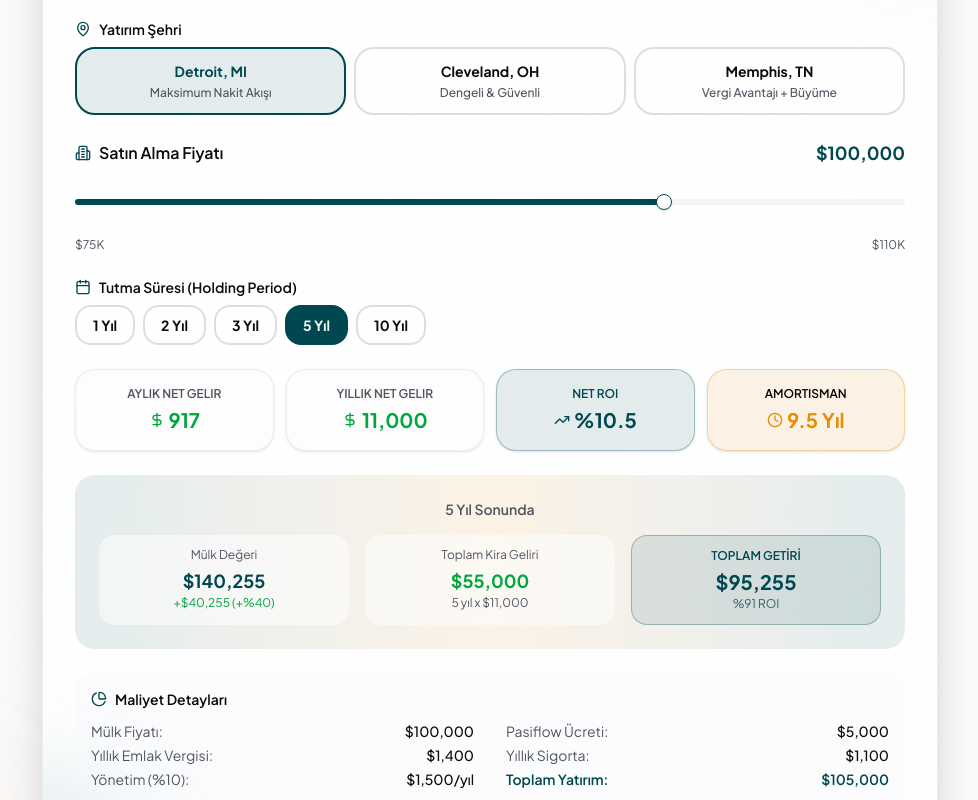
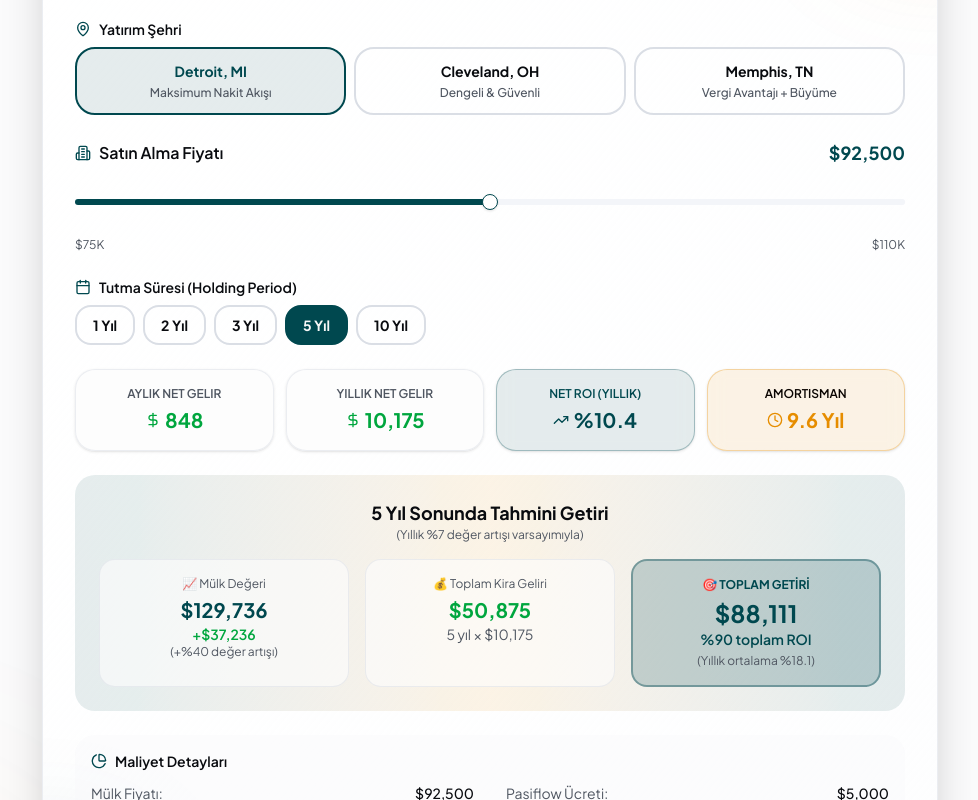
Before and after one commit to Bitcomethub/pasifflow-website, a Next.js app: page /en in a window 1280 px wide. Shown: the part 1660-2460 px from the top of the page, without its empty margins (150-1128 px from the left). Built offline with nearby package versions, Linux system fonts and the light colour scheme.

Commit message:
fix: ROI calculator - holding period now updates values correctly
- Removed useMemo to ensure immediate updates
- Added clearer labels for period-dependent values
- Added emojis for better visual distinction
- Added annualized ROI display
- Fixed calculation dependencies

```diff
--- a/components/roi-calculator.tsx
+++ b/components/roi-calculator.tsx
@@ -5,7 +5,6 @@ import { motion } from "framer-motion"
 import { Slider } from "@/components/ui/slider"
 import { Card } from "@/components/ui/card"
 import { DollarSign, TrendingUp, PieChart, Building2, MapPin, Calculator, Clock, Calendar } from "lucide-react"
-import { useTranslations } from "next-intl"
 
 // City-specific data based on PDF
 const cityData = {
@@ -34,7 +33,7 @@ const cityData = {
         minBudget: 90000,
         maxBudget: 130000,
         avgRentRatio: 0.011,
-        taxRate: 0.008, // No state income tax advantage
+        taxRate: 0.008,
         insuranceRate: 0.012,
         riskLevel: "Orta",
         highlight: "Vergi Avantajı + Büyüme"
@@ -49,14 +48,12 @@ const holdingPeriods = [1, 2, 3, 5, 10]
 
 export function RoiCalculator() {
     const [selectedCity, setSelectedCity] = useState<keyof typeof cityData>("detroit")
-    const [purchasePrice, setPurchasePrice] = useState(100000)
+    const [purchasePrice, setPurchasePrice] = useState(92500)
     const [holdingPeriod, setHoldingPeriod] = useState(5)
 
     const city = cityData[selectedCity]
 
     // Calculations based on PDF formula
-    const calculations = useMemo(() => {
-        // Monthly rent estimate
     const monthlyRent = purchasePrice * city.avgRentRatio
     const yearlyRent = monthlyRent * 12
 
@@ -64,7 +61,6 @@ export function RoiCalculator() {
     const yearlyPropertyTax = purchasePrice * city.taxRate
     const yearlyInsurance = purchasePrice * city.insuranceRate
     const yearlyManagement = yearlyRent * MANAGEMENT_FEE_RATE
-
     const totalYearlyExpenses = yearlyPropertyTax + yearlyInsurance + yearlyManagement
 
     // Net income
@@ -74,13 +70,14 @@ export function RoiCalculator() {
     // Total investment (purchase + Pasiflow fee)
     const totalInvestment = purchasePrice + PASIFLOW_SERVICE_FEE
 
-        // ROI calculation (Net ROI %)
+    // ROI calculation (Net ROI % per year)
     const netRoi = (yearlyNetIncome / totalInvestment) * 100
 
-        // Payback period (Amortisman süresi)
+    // Payback period (Amortisman süresi) - sadece kira geliriyle
     const paybackYears = totalInvestment / yearlyNetIncome
 
-        // Property value after holding period (7% yearly appreciation)
+    // HOLDING PERIOD'A GÖRE DEĞİŞEN DEĞERLER
+    // Property value after holding period (7% yearly compound appreciation)
     const futurePropertyValue = purchasePrice * Math.pow(1 + YEARLY_APPRECIATION_RATE, holdingPeriod)
     const appreciationAmount = futurePropertyValue - purchasePrice
     const appreciationPercent = (appreciationAmount / purchasePrice) * 100
@@ -91,27 +88,11 @@ export function RoiCalculator() {
     // Total return (rental income + appreciation)
     const totalReturn = totalRentalIncome + appreciationAmount
 
-        // Total ROI over holding period
+    // Total ROI over holding period (based on initial investment)
     const totalRoiPercent = (totalReturn / totalInvestment) * 100
 
-        return {
-            monthlyRent,
-            monthlyNetIncome,
-            yearlyNetIncome,
-            yearlyPropertyTax,
-            yearlyInsurance,
-            yearlyManagement,
-            totalInvestment,
-            netRoi,
-            paybackYears,
-            futurePropertyValue,
-            appreciationAmount,
-            appreciationPercent,
-            totalRentalIncome,
-            totalReturn,
-            totalRoiPercent
-        }
-    }, [purchasePrice, city, holdingPeriod])
+    // Annualized ROI for holding period
+    const annualizedRoi = totalRoiPercent / holdingPeriod
 
     return (
         <Card className="p-6 sm:p-8 bg-gradient-to-br from-card to-secondary/10 border-border/50 shadow-2xl relative overflow-hidden">
@@ -202,71 +183,80 @@ export function RoiCalculator() {
                     </div>
                 </div>
 
-                {/* Key Results */}
+                {/* Key Results - Yıllık Sabit Değerler */}
                 <div className="grid grid-cols-2 md:grid-cols-4 gap-3">
                     <div className="bg-background/80 backdrop-blur-sm p-4 rounded-xl border border-border/50 text-center shadow-sm">
                         <div className="text-muted-foreground text-xs font-semibold uppercase mb-1">Aylık Net Gelir</div>
                         <div className="text-lg sm:text-xl font-bold text-green-600 flex items-center justify-center gap-1">
                             <DollarSign size={16} />
-                            {Math.round(calculations.monthlyNetIncome).toLocaleString()}
+                            {Math.round(monthlyNetIncome).toLocaleString()}
                         </div>
                     </div>
                     <div className="bg-background/80 backdrop-blur-sm p-4 rounded-xl border border-border/50 text-center shadow-sm">
                         <div className="text-muted-foreground text-xs font-semibold uppercase mb-1">Yıllık Net Gelir</div>
                         <div className="text-lg sm:text-xl font-bold text-green-600 flex items-center justify-center gap-1">
                             <DollarSign size={16} />
-                            {Math.round(calculations.yearlyNetIncome).toLocaleString()}
+                            {Math.round(yearlyNetIncome).toLocaleString()}
                         </div>
                     </div>
                     <div className="bg-primary/10 backdrop-blur-sm p-4 rounded-xl border border-primary/30 text-center shadow-sm">
-                        <div className="text-primary text-xs font-semibold uppercase mb-1">Net ROI</div>
+                        <div className="text-primary text-xs font-semibold uppercase mb-1">Net ROI (Yıllık)</div>
                         <div className="text-lg sm:text-xl font-bold text-primary flex items-center justify-center gap-1">
                             <TrendingUp size={16} />
-                            %{calculations.netRoi.toFixed(1)}
+                            %{netRoi.toFixed(1)}
                         </div>
                     </div>
                     <div className="bg-accent/10 backdrop-blur-sm p-4 rounded-xl border border-accent/30 text-center shadow-sm">
                         <div className="text-accent-foreground text-xs font-semibold uppercase mb-1">Amortisman</div>
                         <div className="text-lg sm:text-xl font-bold text-accent flex items-center justify-center gap-1">
                             <Clock size={16} />
-                            {calculations.paybackYears.toFixed(1)} Yıl
+                            {paybackYears.toFixed(1)} Yıl
                         </div>
                     </div>
                 </div>
 
-                {/* Holding Period Results */}
+                {/* Holding Period Results - TUTMA SÜRESİNE GÖRE DEĞİŞEN DEĞERLER */}
                 <div className="bg-gradient-to-r from-primary/10 via-accent/10 to-primary/10 rounded-xl p-4 sm:p-6">
                     <div className="text-center mb-4">
-                        <div className="text-sm font-semibold text-muted-foreground mb-1">
-                            {holdingPeriod} Yıl Sonunda
+                        <div className="text-lg font-bold text-foreground">
+                            {holdingPeriod} Yıl Sonunda Tahmini Getiri
+                        </div>
+                        <div className="text-xs text-muted-foreground">
+                            (Yıllık %7 değer artışı varsayımıyla)
                         </div>
                     </div>
                     <div className="grid grid-cols-1 sm:grid-cols-3 gap-4">
-                        <div className="text-center p-3 bg-background/60 rounded-lg">
-                            <div className="text-xs text-muted-foreground mb-1">Mülk Değeri</div>
-                            <div className="text-lg font-bold text-primary">
-                                ${Math.round(calculations.futurePropertyValue).toLocaleString()}
+                        <div className="text-center p-4 bg-background/60 rounded-lg border border-border/50">
+                            <div className="text-xs text-muted-foreground mb-1">📈 Mülk Değeri</div>
+                            <div className="text-xl font-bold text-primary">
+                                ${Math.round(futurePropertyValue).toLocaleString()}
                             </div>
-                            <div className="text-xs text-green-600">
-                                +${Math.round(calculations.appreciationAmount).toLocaleString()} (+%{calculations.appreciationPercent.toFixed(0)})
+                            <div className="text-sm text-green-600 font-semibold">
+                                +${Math.round(appreciationAmount).toLocaleString()}
+                            </div>
+                            <div className="text-xs text-muted-foreground">
+                                (+%{appreciationPercent.toFixed(0)} değer artışı)
                             </div>
                         </div>
-                        <div className="text-center p-3 bg-background/60 rounded-lg">
-                            <div className="text-xs text-muted-foreground mb-1">Toplam Kira Geliri</div>
-                            <div className="text-lg font-bold text-green-600">
-                                ${Math.round(calculations.totalRentalIncome).toLocaleString()}
+                        <div className="text-center p-4 bg-background/60 rounded-lg border border-border/50">
+                            <div className="text-xs text-muted-foreground mb-1">💰 Toplam Kira Geliri</div>
+                            <div className="text-xl font-bold text-green-600">
+                                ${Math.round(totalRentalIncome).toLocaleString()}
                             </div>
-                            <div className="text-xs text-muted-foreground">
-                                {holdingPeriod} yıl x ${Math.round(calculations.yearlyNetIncome).toLocaleString()}
+                            <div className="text-sm text-muted-foreground">
+                                {holdingPeriod} yıl × ${Math.round(yearlyNetIncome).toLocaleString()}
                             </div>
                         </div>
-                        <div className="text-center p-3 bg-primary/10 rounded-lg border border-primary/30">
-                            <div className="text-xs text-primary font-semibold mb-1">TOPLAM GETİRİ</div>
-                            <div className="text-xl font-bold text-primary">
-                                ${Math.round(calculations.totalReturn).toLocaleString()}
+                        <div className="text-center p-4 bg-primary/20 rounded-lg border-2 border-primary/40">
+                            <div className="text-xs text-primary font-bold mb-1">🎯 TOPLAM GETİRİ</div>
+                            <div className="text-2xl font-bold text-primary">
+                                ${Math.round(totalReturn).toLocaleString()}
                             </div>
-                            <div className="text-xs text-primary/80">
-                                %{calculations.totalRoiPercent.toFixed(0)} ROI
+                            <div className="text-sm font-semibold text-primary">
+                                %{totalRoiPercent.toFixed(0)} toplam ROI
+                            </div>
+                            <div className="text-xs text-muted-foreground mt-1">
+                                (Yıllık ortalama %{annualizedRoi.toFixed(1)})
                             </div>
                         </div>
                     </div>
@@ -289,19 +279,19 @@ export function RoiCalculator() {
                         </div>
                         <div className="flex justify-between">
                             <span className="text-muted-foreground">Yıllık Emlak Vergisi:</span>
-                            <span className="font-medium">${Math.round(calculations.yearlyPropertyTax).toLocaleString()}</span>
+                            <span className="font-medium">${Math.round(yearlyPropertyTax).toLocaleString()}</span>
                         </div>
                         <div className="flex justify-between">
                             <span className="text-muted-foreground">Yıllık Sigorta:</span>
-                            <span className="font-medium">${Math.round(calculations.yearlyInsurance).toLocaleString()}</span>
+                            <span className="font-medium">${Math.round(yearlyInsurance).toLocaleString()}</span>
                         </div>
                         <div className="flex justify-between">
                             <span className="text-muted-foreground">Yönetim (%10):</span>
-                            <span className="font-medium">${Math.round(calculations.yearlyManagement).toLocaleString()}/yıl</span>
+                            <span className="font-medium">${Math.round(yearlyManagement).toLocaleString()}/yıl</span>
                         </div>
                         <div className="flex justify-between font-semibold text-primary">
                             <span>Toplam Yatırım:</span>
-                            <span>${calculations.totalInvestment.toLocaleString()}</span>
+                            <span>${totalInvestment.toLocaleString()}</span>
                         </div>
                     </div>
                 </div>
```
Also changed, not shown: test-results/.last-run.json (added). Lines whose indentation alone changed are shown as unchanged.
